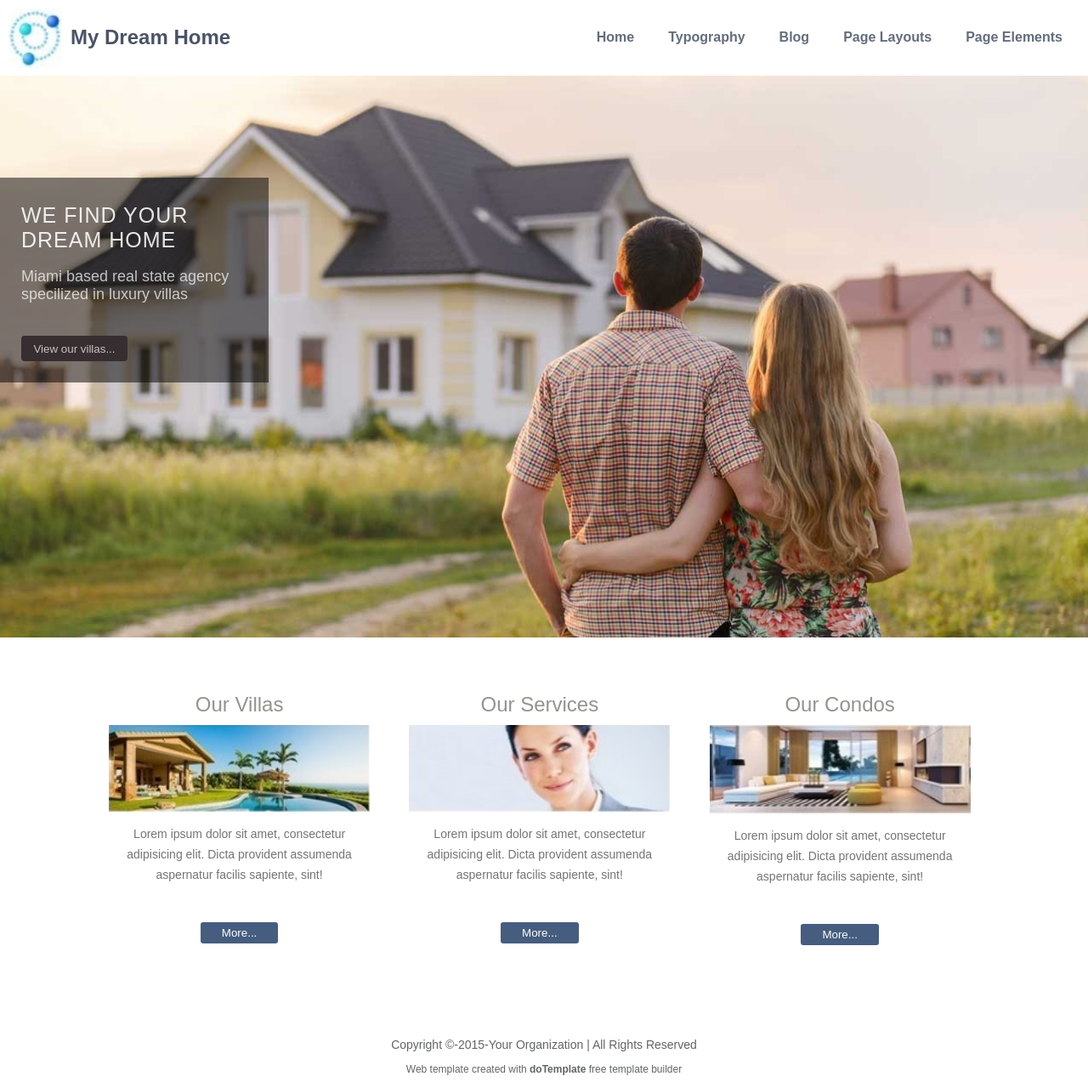
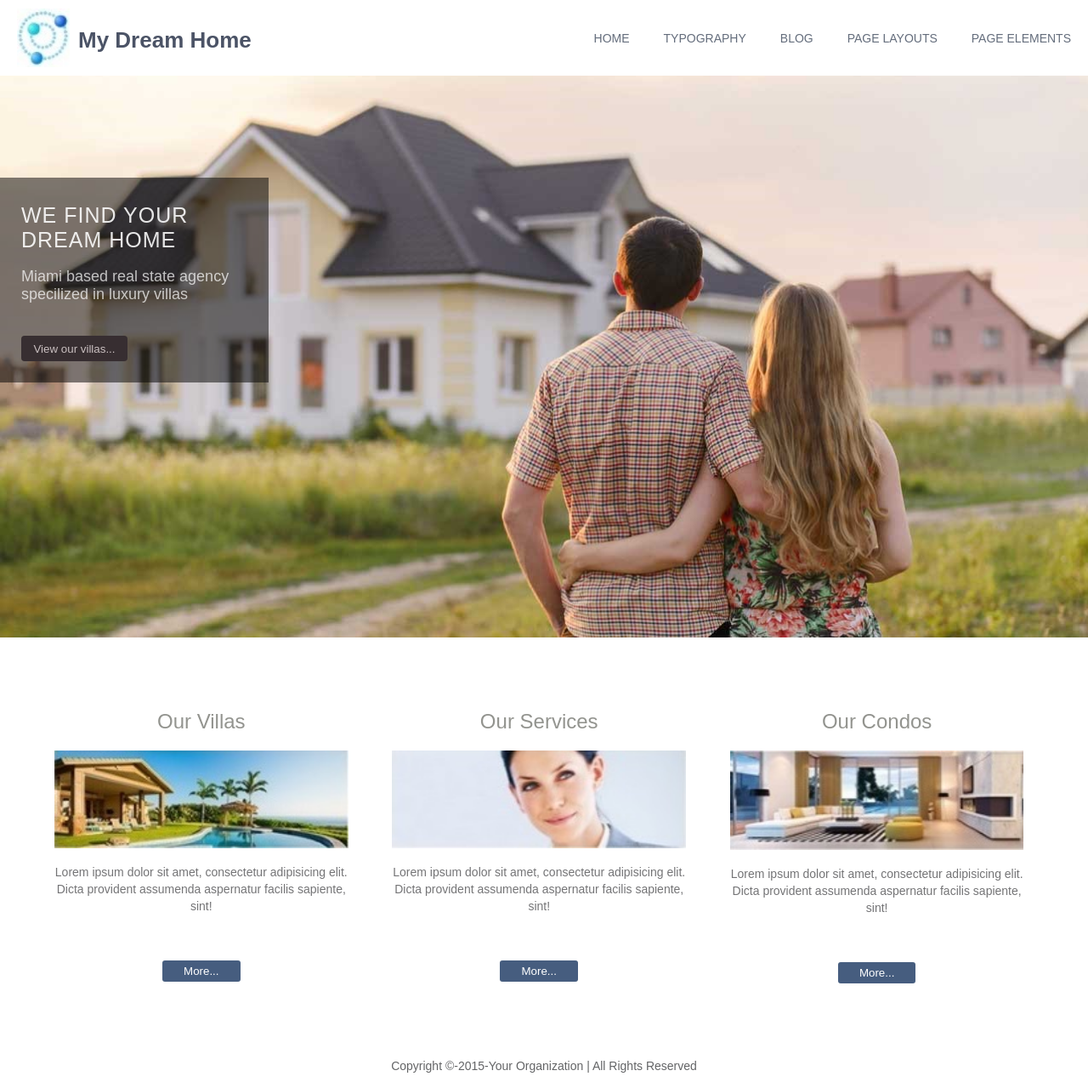
Before and after one commit to subrinalisa/dreamhome_complete, a plain HTML site: page index.html in a window 1280 px wide. Shown: the top 1273 px of the page at 85% size. Drawn offline with Linux system fonts and the light colour scheme.

Commit message:
Update style.css

```diff
--- a/css/style.css
+++ b/css/style.css
@@ -5,7 +5,7 @@ body{
 }
 /*header start*/
 header{
-	padding: 10px 10px 5px;
+	padding: 10px 20px 5px;
 }
 .wrapper {
 	overflow: hidden;
@@ -15,7 +15,6 @@ header{
 	width: 25%;
 	float: left;
 }
-
 .logo_img {
 	width: 20%;
 	float: left;
@@ -27,32 +26,37 @@ header{
 .logo_title {
 	width: 70%;
 	float: left;
-	margin-left: 10px;
+	padding-left: 10px;
 }
 .logo_title h2{
+	font-size: 26px;
 	color: #4B5366;
 }
 
 .menu {
 	width: 65%;
 	float: right;
-	margin-top: 9px;
+	margin-top: 10px;
 }
 .menu ul{
     list-style-type: none;
-    float: right;
+	float: right;
 }
 .menu ul li{
     float: left;
 }
 .menu ul li a{
     display: inline-block;
-    font-weight: 600;
+    font-size: 14px;
+    font-weight: 400;
     color: #646D7C;
     text-decoration: none;
-    text-transform: capitalize;
+    text-transform: uppercase;
     padding: 0 20px;
     transition: 0.3s;
+}
+.menu ul li:last-child a{
+	padding-right: 0;
 }
 .menu ul li a:hover{
     color: #548EEF;
@@ -63,13 +67,13 @@ header{
 	background-image: url(../images/bg.jpg);
 	background-size: cover;
 	background-position: center;
-	padding-top: 120px;
-	padding-bottom: 300px;
 }
 .banner_content{
 	background-color: rgba(0,0,0,0.5);
 	width: 20%;
 	padding:30px 35px 25px 25px;
+	margin-top: 120px;
+	margin-bottom: 300px;
 }
 .banner_content h1{
     font-weight: 400;
@@ -84,10 +88,9 @@ header{
 	color: #ffffffb5;
 }
 .banner_content button{
-	width: 125px;
+    width: 125px;
     height: 30px;
     margin-top: 20px;
-    font-family: sans-serif;
     color:#CAC0C1 ;
     background-color: #372E31;
     border: 0;
@@ -104,12 +107,12 @@ header{
 /*banner section end*/
 /*service section start*/
 .service {
-	padding-top: 65px;
-	padding-bottom: 75px;
+	margin-top: 65px;
+	margin-bottom: 75px;
 }
 
 .wrapper2 {
-	width: 80%;
+	width: 90%;
 	margin:0 auto;
 	overflow: hidden;
 }
@@ -128,17 +131,14 @@ header{
 	font-weight: 400;
 	color: #93948F;
 	text-transform: capitalize;
-	margin:0;
 }
 .single img{
 	width: 100%;
-	margin: 10px 0;
 }
 .single p{
 	font-size: 14px;
 	color: #747476;
-	margin: 0;
-	line-height: 24px;
+	line-height: 20px;
 }
 .single button{
 	text-transform: capitalize;
@@ -148,7 +148,7 @@ header{
     border-radius: 3px;
     cursor: pointer;
     padding: 5px 25px;
-    margin-top: 44px;
+    margin-top: 40px;
 }
 .single button:focus{
     outline: 0;
@@ -157,9 +157,9 @@ header{
 /*footer start*/
 footer{
 	text-align: center;
-	padding-top: 20px;
-	padding-bottom: 40px;
+	margin-bottom: 40px;
 }
+
 footer p{
 	font-size: 14px;
 	color: #636466;
@@ -168,6 +168,6 @@ footer p:nth-child(2){
 	font-size: 12px;
 }
 footer p span{
-	font-weight: 600;
+	font-weight: bold;
 }
 /*footer end*/
```
